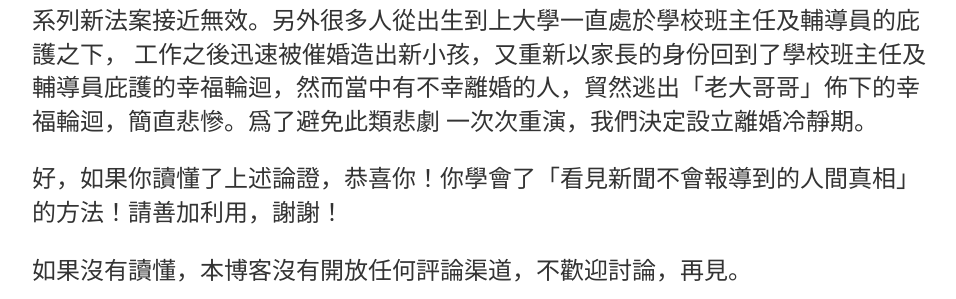
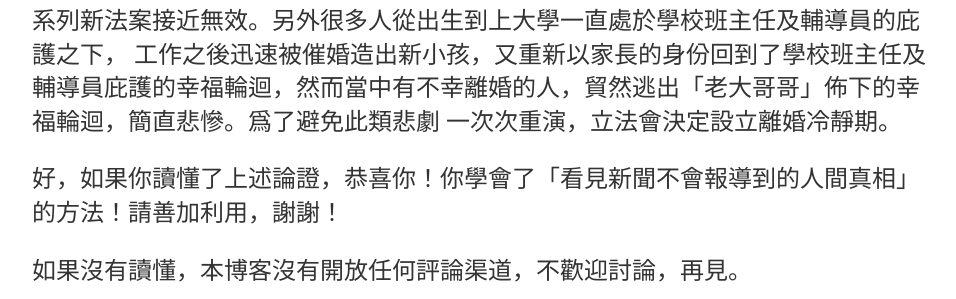
Before and after one commit to Ekove/ekove.github.io, a Jekyll site: the page built from _posts/2020-5-28-notes.md, in a window 1280 px wide. Shown: the part 932-1231 px from the top of the page, without its empty margins (160-1116 px from the left). Built offline with Jekyll 4.4.1, drawn with Linux system fonts in a browser that asks for light colours; some of the changed text lies outside the part shown.

Commit message:
Update 2020-5-28-notes.md

```diff
--- a/_posts/2020-5-28-notes.md
+++ b/_posts/2020-5-28-notes.md
@@ -20,7 +20,7 @@ date: 2020-05-28
 
 答：該國人口增速明顯降緩，加之瘟疫導致大人們生育意願降低，使得先前頒佈的一系列新法案接近無效。另外很多人從出生到上大學一直處於學校班主任及輔導員的庇護之下，
 工作之後迅速被催婚造出新小孩，又重新以家長的身份回到了學校班主任及輔導員庇護的幸福輪迴，然而當中有不幸離婚的人，貿然逃出「老大哥哥」佈下的幸福輪迴，簡直悲慘。爲了避免此類悲劇
-一次次重演，我們決定設立離婚冷靜期。
+一次次重演，立法會決定設立離婚冷靜期。
 
 好，如果你讀懂了上述論證，恭喜你！你學會了「看見新聞不會報導到的人間真相」的方法！請善加利用，謝謝！
 
```
